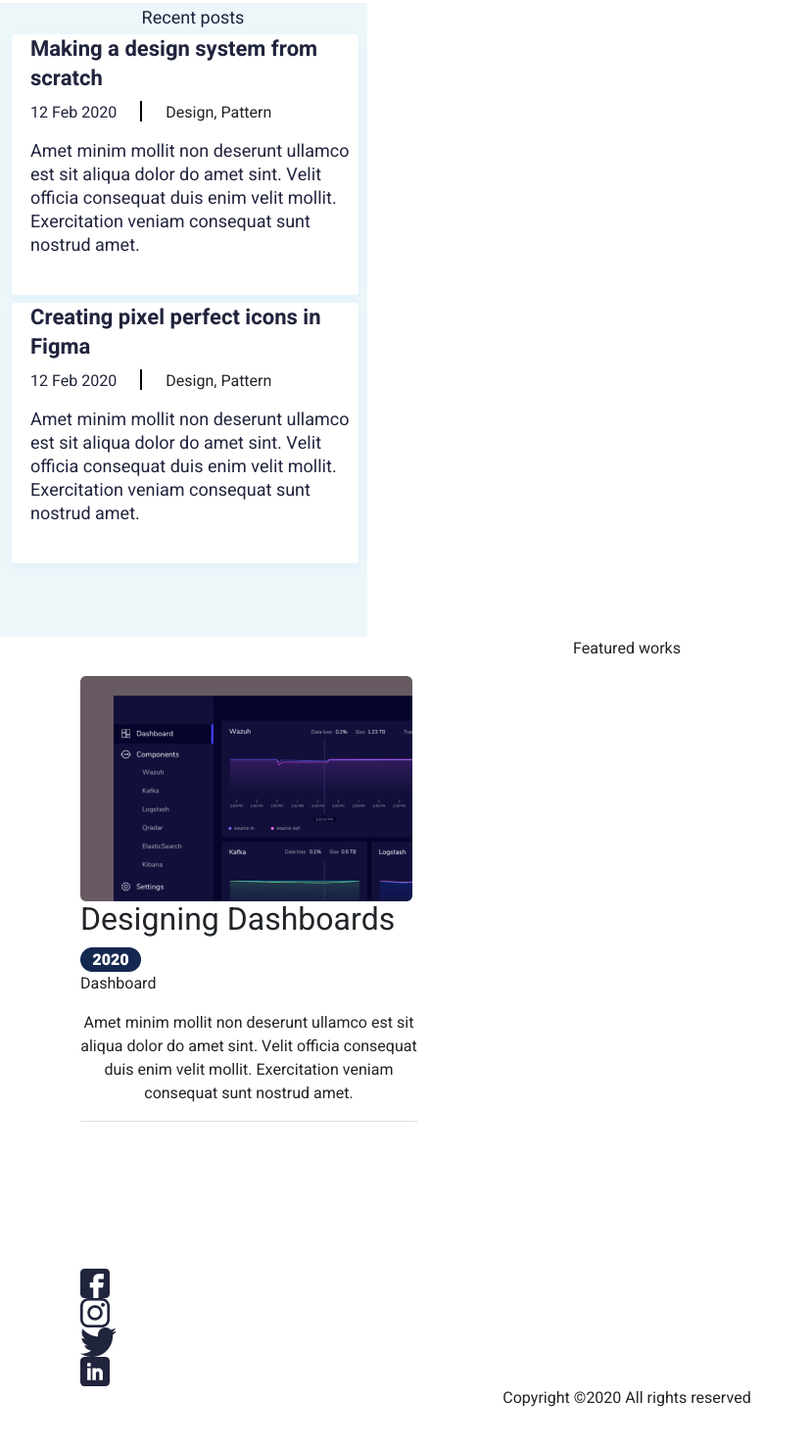
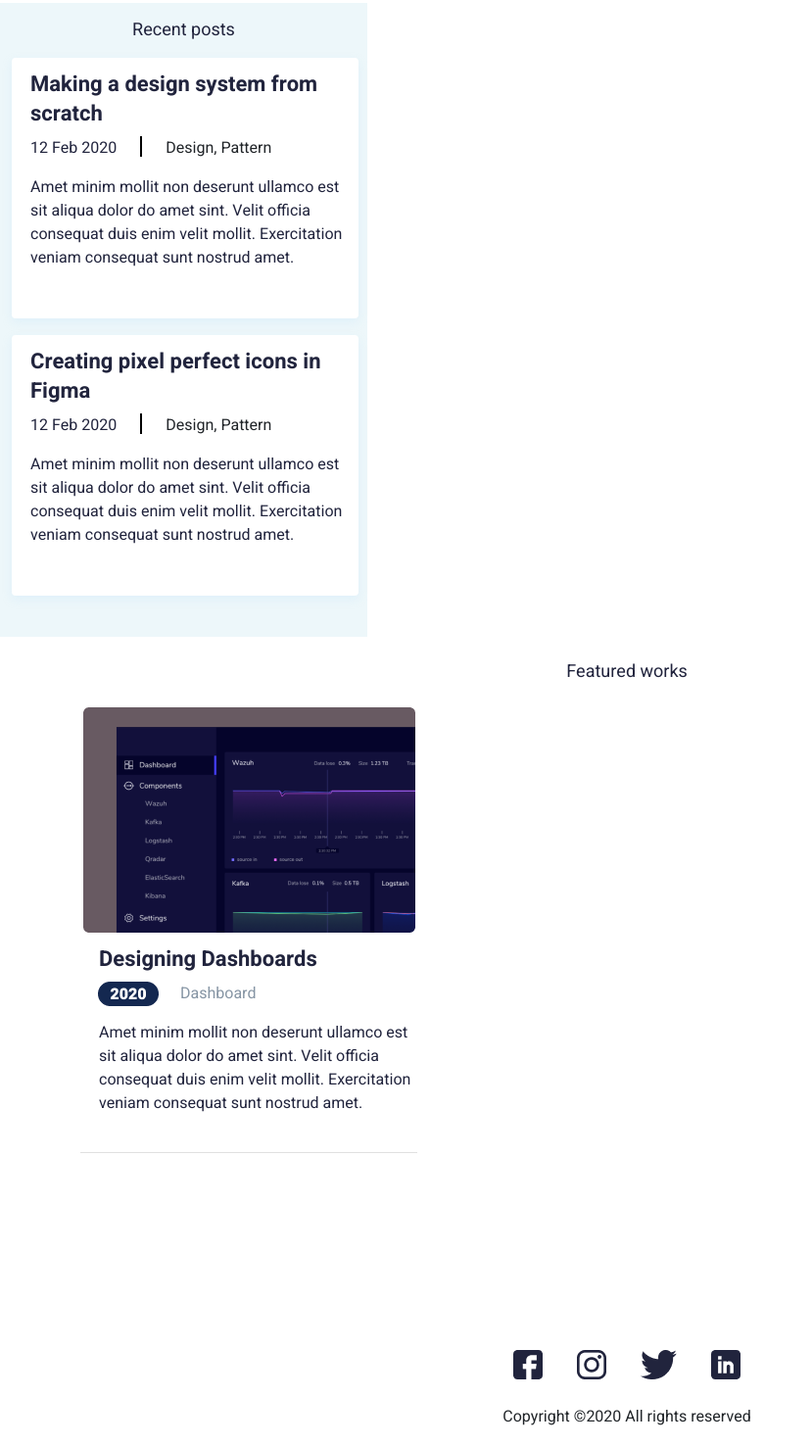
Before and after one commit to BlessSinister/JohnBlog, a plain HTML site: page index.html in a window 1280 px wide. Shown: the part 624-2100 px from the top of the page at 98% size, without its empty margins (0-829 px from the left). Before the commit the page ends 2079 px from the top, so only its background shows below. Drawn offline with nearby package versions, Linux system fonts and the light colour scheme.

Commit message:
xs-adaptive-version

```diff
--- a/css/style.css
+++ b/css/style.css
@@ -22,6 +22,10 @@ body {
 }
 
 /* Секция Hello */
+.pa-nav_it {
+    padding: 0;
+}
+
 .h2_itd {
     font-weight: 700;
     font-size: 32px;
@@ -45,8 +49,9 @@ body {
 
 .rec_itd_p {
     font-size: 18px;
-    line-height: 60px;
+    line-height: 24px;
     color: var(--dark-blue);
+
 }
 
 .rec_itd_h2 {
@@ -55,12 +60,14 @@ body {
     line-height: 30px;
     color: var(--dark-blue);
     margin-left: 19px;
+    margin-top: 12px;
 }
 
-.rec_itd_p {
+.rec_itd_p11 {
     line-height: 24px;
     color: var(--dark-blue);
     margin-left: 19px;
+
 }
 
 .rec_itd_p1 {
@@ -76,6 +83,7 @@ body {
     background: var(--white);
     box-shadow: 0px 4px 10px rgba(187, 225, 250, 0.25);
     border-radius: 4px;
+    margin-bottom: 17px;
 }
 
 .line {
@@ -92,3 +100,32 @@ body {
     border-bottom: 1px solid #E0E0E0;
     margin-bottom: 150px;
 }
+
+.start_itd {
+    margin-left: 22px;
+    color: var(--light-gray);
+}
+
+.img_f {
+    Width: 62px;
+    Height: 25px;
+    margin-left: 18px;
+}
+
+/* Footer */
+.ico_foot {
+    margin-top: 51px;
+    padding-right: 31px;
+
+}
+
+.copy_footer {
+    margin-top: 26px;
+    margin-bottom: 54px;
+}
+
+.ico_foot:nth-child(4n) {
+    margin-top: 51px;
+    padding-right: 0;
+
+}
--- a/index.html
+++ b/index.html
@@ -21,7 +21,7 @@
     <header>
         <div class="container">
             <div class="row">
-                <div class="col-xs-12">
+                <div class="col-xs-12 pa-nav_it">
                     <div class="collapse" id="navbarToggleExternalContent">
                         <div class="bg-light">
                             <h5 class="text-white h4">Collapsed content</h5>
@@ -79,7 +79,7 @@
         <div class="container pb-4">
             <div class="row">
                 <div class="col-xs-12">
-                    <p class="text-center mt-1 mb-1 rec_itd_p">Recent posts</p>
+                    <p class="text-center mt-3 mb-3 rec_itd_p">Recent posts</p>
                 </div>
             </div>
             <div class="recent-post-itd">
@@ -100,7 +100,7 @@
                 </div>
                 <div class="row">
                     <div class="col-xs-12">
-                        <p class="rec_itd_p">
+                        <p class="rec_itd_p11 ">
                             Amet minim mollit non deserunt ullamco est sit aliqua dolor do amet sint. Velit officia
                             consequat duis enim velit mollit. Exercitation veniam consequat sunt nostrud amet.
                         </p>
@@ -125,7 +125,7 @@
                 </div>
                 <div class="row">
                     <div class="col-xs-12">
-                        <p class="rec_itd_p">
+                        <p class="rec_itd_p11 ">
                             Amet minim mollit non deserunt ullamco est sit aliqua dolor do amet sint. Velit officia
                             consequat duis enim velit mollit. Exercitation veniam consequat sunt nostrud amet.
                         </p>
@@ -142,33 +142,34 @@
         <div class="container">
             <div class="row">
                 <div class="col-xs-12">
-                    <p class="text-center">
+                    <p class="text-center rec_itd_p  pt-4 mb-4">
                         Featured works
                     </p>
                 </div>
             </div>
             <div class="con-1 ">
                 <div class="row">
-                    <div class="col-xs-12"><img src="/img/feature-wroks.png" alt="" class="text-center"></div>
+                    <div class="col-xs-12 text-center"><img src="/img/feature-wroks.png" alt="" class="text-center">
+                    </div>
                 </div>
                 <div class="row">
                     <div class="col-xs-12">
-                        <div class="h2">
+                        <div class="h2 rec_itd_h2">
                             Designing Dashboards
                         </div>
                     </div>
                 </div>
-                <div class="row d-flex">
-                    <div class="col-xs-4"><img src="/img/f-w-2020.png" alt="" class="text-center"></div>
-                    <div class="col-xs-8">
-                        <p class="f-start">
+                <div class="row ">
+                    <div class="col-xs-12 d-flex "><img src="/img/f-w-2020.png" alt="" class="text-center img_f ">
+                        <p class="start_itd">
                             Dashboard
                         </p>
                     </div>
+
                 </div>
                 <div class="row">
                     <col-xs-12>
-                        <p class="text-center">
+                        <p class="rec_itd_p1">
                             Amet minim mollit non deserunt ullamco est sit aliqua dolor do amet sint. Velit officia
                             consequat duis enim velit mollit. Exercitation veniam consequat sunt nostrud amet.
                         </p>
@@ -182,14 +183,16 @@
     <footer>
         <div class="container">
             <div class="row d-flex">
-                <div class="col-xs-3"><img src="img/fb.png" alt=""></div>
-                <div class="col-xs-3"><img src="img/insta.png" alt=""></div>
-                <div class="col-xs-3"><img src="img/twitter.png" alt=""></div>
-                <div class="col-xs-3"><img src="img/Linkedin.png" alt=""></div>
+                <div class="col-xs-12 text-center">
+                    <img src="img/fb.png" alt="" class="ico_foot ">
+                    <img src="img/insta.png" alt="" class="ico_foot ">
+                    <img src="img/twitter.png" alt="" class="ico_foot ">
+                    <img src="img/Linkedin.png" alt="" class="ico_foot ">
+                </div>
             </div>
             <div class="row">
                 <div class="col-xs-12">
-                    <p class="text-center">
+                    <p class="text-center copy_footer">
                         Copyright ©2020 All rights reserved
                     </p>
                 </div>
```
